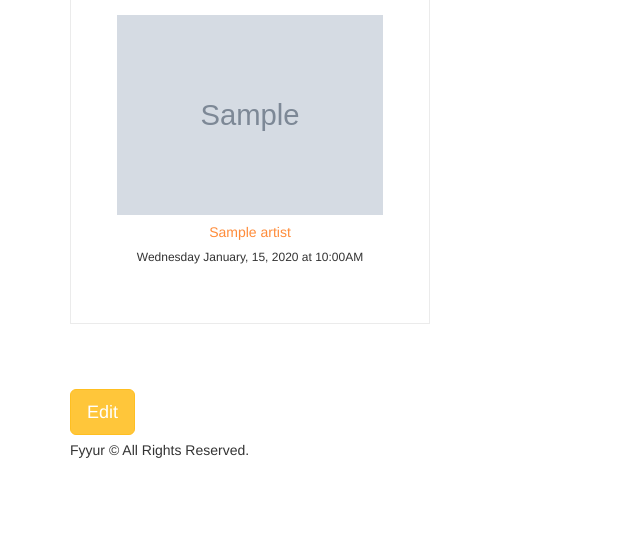
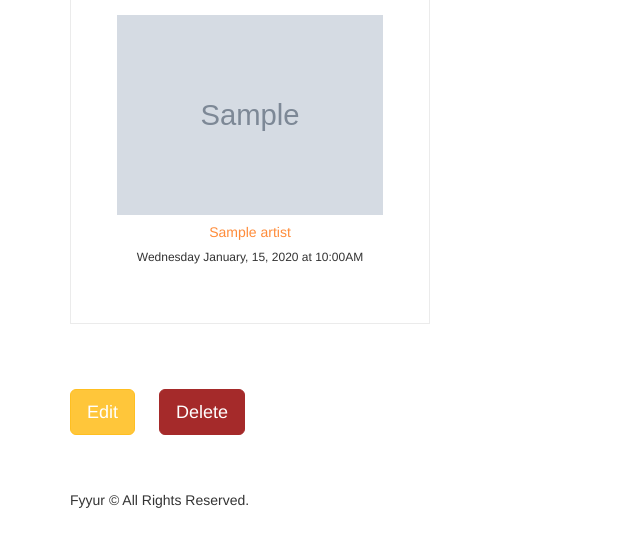
Before and after one commit to rileywang0819/Fyyur, a Flask app: page /venues/1 in a window 1280 px wide. Shown: the part 701-1246 px from the top of the page, without its empty margins (0-640 px from the left). Before the commit the page ends 1159 px from the top, so only its background shows below. Run offline with Flask 2, Linux system fonts and the light colour scheme; tables that the repository leaves empty hold one stand-in row (values such as "Sample post"); grey boxes marked "Sample" are stand-in pictures; some libraries are stand-ins or nearby versions.

Commit message:
completed delete func

```diff
--- a/app.py
+++ b/app.py
@@ -52,7 +52,7 @@ class Venue(db.Model):
         "Show",
         backref="venues",
         lazy=True,
-        cascade="all, delete-orphan",
+        cascade="all, delete-orphan"
         )
 
     def __repr__(self):
@@ -75,7 +75,8 @@ class Artist(db.Model):
     shows = db.relationship(
         "Show",
         backref="artists",
-        lazy=True
+        lazy=True,
+        cascade="all, delete-orphan"
     )
 
     def __repr__(self):
@@ -192,21 +193,24 @@ def search_venues():
 @app.route("/venues/<int:venue_id>")
 def show_venue(venue_id):
     """Shows the specific venue's page."""
+    print('enter--------------------------')  #TODO:
     venue = Venue.query.get(venue_id)
     past_shows = []
     upcoming_shows = []
-    for show in venue.shows:
-        artist = Artist.query.filter_by(id=show.artist_id).first()
-        show_info = {
-            "artist_id": artist.id,
-            "artist_name": artist.name,
-            "artist_image_link": artist.image_link,
-            "start_time": show.start_time.strftime("%Y-%m-%d %H:%M:%S"),
-        }
-        if str(show_info["start_time"]) < str(datetime.now()):
-            past_shows.append(show_info)
-        else:
-            upcoming_shows.append(show_info)
+    print(len(venue.shows))
+    if venue.shows:
+        for show in venue.shows:
+            artist = Artist.query.filter_by(id=show.artist_id).first()
+            show_info = {
+                "artist_id": artist.id,
+                "artist_name": artist.name,
+                "artist_image_link": artist.image_link,
+                "start_time": show.start_time.strftime("%Y-%m-%d %H:%M:%S"),
+            }
+            if str(show_info["start_time"]) < str(datetime.now()):
+                past_shows.append(show_info)
+            else:
+                upcoming_shows.append(show_info)
     venue_info = {
         "id": venue.id,
         "name": venue.name,
@@ -322,15 +326,15 @@ def edit_venue_submission(venue_id):
             500,
         )
 
-
+# TODO:
 @app.route("/venues/<int:venue_id>", methods=["DELETE"])
-def delete_venue_obj(venue_id):
+def delete_venue(venue_id):
     error = False
     venue_name = ""
     try:
         venue = Venue.query.get(venue_id)
         venue_name = venue.name
-        # print('delete successfully')
+        print('delete successfully')
         db.session.delete(venue)
         db.session.commit()
     except:
@@ -343,7 +347,7 @@ def delete_venue_obj(venue_id):
         flash(venue_name + " was successfully deleted !")
     else:
         flash("Error occured. " + venue_name + " could not be deleted !")
-    return redirect(url_for("index"))
+    return jsonify({'success': True})
 
 
 #  -------------------------- Artists --------------------------
@@ -520,14 +524,26 @@ def edit_artist_submission(artist_id):
         )
 
 
-# @app.route('/artist/<artist_id>', methods=['DELETE'])
-# def delete_venue(artist_id):
-#   # TODO: Complete this endpoint for taking a artist_id, and using
-#   # SQLAlchemy ORM to delete a record. Handle cases where the session commit could fail.
-
-#   # BONUS CHALLENGE: Implement a button to delete a Venue on a Venue Page, have it so that
-#   # clicking that button delete it from the db then redirect the user to the homepage
-#   return None
+@app.route('/artists/<int:artist_id>', methods=['DELETE'])
+def delete_artist(artist_id):
+    error = False
+    artist_name = ""
+    try:
+        artist = Artist.query.get(artist_id)
+        artist_name = artist.name
+        db.session.delete(artist)
+        db.session.commit()
+    except:
+        error = True
+        db.session.rollback()
+        print(sys.exc_info())
+    finally:
+        db.session.close()
+    if not error:
+        flash(artist_name + " was successfully deleted !")
+    else:
+        flash("Error occured. " + artist_name + " could not be deleted !")
+    return jsonify({'success': True})
 
 
 #  -------------------------- Shows --------------------------
--- a/templates/pages/show_venue.html
+++ b/templates/pages/show_venue.html
@@ -24,10 +24,12 @@
 			<i class="fas fa-phone-alt"></i> {% if venue.phone %}{{ venue.phone }}{% else %}No Phone{% endif %}
 		</p>
 		<p>
-			<i class="fas fa-link"></i> {% if venue.website %}<a href="{{ venue.website }}" target="_blank">{{ venue.website }}</a>{% else %}No Website{% endif %}
+			<i class="fas fa-link"></i> {% if venue.website %}<a href="{{ venue.website }}" target="_blank">{{
+				venue.website }}</a>{% else %}No Website{% endif %}
 		</p>
 		<p>
-			<i class="fab fa-facebook-f"></i> {% if venue.facebook_link %}<a href="{{ venue.facebook_link }}" target="_blank">{{ venue.facebook_link }}</a>{% else %}No Facebook Link{% endif %}
+			<i class="fab fa-facebook-f"></i> {% if venue.facebook_link %}<a href="{{ venue.facebook_link }}"
+				target="_blank">{{ venue.facebook_link }}</a>{% else %}No Facebook Link{% endif %}
 		</p>
 		{% if venue.seeking_talent %}
 		<div class="seeking">
@@ -47,7 +49,8 @@
 	</div>
 </div>
 <section>
-	<h2 class="monospace">{{ venue.upcoming_shows_count }} Upcoming {% if venue.upcoming_shows_count == 1 %}Show{% else %}Shows{% endif %}</h2>
+	<h2 class="monospace">{{ venue.upcoming_shows_count }} Upcoming {% if venue.upcoming_shows_count == 1 %}Show{% else
+		%}Shows{% endif %}</h2>
 	<div class="row">
 		{%for show in venue.upcoming_shows %}
 		<div class="col-sm-4">
@@ -61,7 +64,8 @@
 	</div>
 </section>
 <section>
-	<h2 class="monospace">{{ venue.past_shows_count }} Past {% if venue.past_shows_count == 1 %}Show{% else %}Shows{% endif %}</h2>
+	<h2 class="monospace">{{ venue.past_shows_count }} Past {% if venue.past_shows_count == 1 %}Show{% else %}Shows{%
+		endif %}</h2>
 	<div class="row">
 		{%for show in venue.past_shows %}
 		<div class="col-sm-4">
@@ -75,6 +79,36 @@
 	</div>
 </section>
 
-<a href="/venues/{{ venue.id }}/edit"><button class="btn btn-primary btn-lg">Edit</button></a>
+<section>
+	<a href="/venues/{{ venue.id }}/edit">
+		<button class="btn btn-primary btn-lg" style="margin-right: 20px;">Edit</button>
+	</a>
+
+	<button
+		class="btn btn-primary btn-lg"
+		style="background-color: brown;
+			border-color: brown;"
+		id="delete-btn"
+		data-id="{{ venue.id }}"
+		>
+		Delete
+	</button>
+</section>
+
+
+<script>
+	const delteBtns = document.getElementById('delete-btn')
+	delteBtns.onclick = function(e) {
+		// console.log(e);
+		venueId = e.target.dataset['id'];
+		fetch('/venues/' + venueId, {
+			method: 'DELETE'
+		})
+		.then(function(response) {
+			window.location.href = '/'
+		})
+	}
+</script>
+
 
 {% endblock %}
```
Also changed, not shown: templates/pages/show_artist.html (+30 -1 lines).
